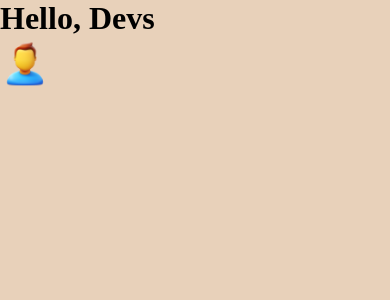
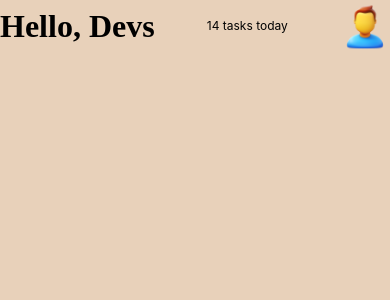
Before and after one commit to Stan1-0/rn-assignment3-11253377, a React Native app: screen / in a window 390 px wide. Shown: the top 300 px of the page. Built offline with nearby package versions, Linux system fonts and the light colour scheme.

Commit message:
"Moved Header component inside App component, updated Header component with new styles and added subheading text."

```diff
--- a/App.js
+++ b/App.js
@@ -1,17 +1,18 @@
 import { StatusBar } from "expo-status-bar";
 import { StyleSheet, Text, View, Image } from "react-native";
 
+const App = () => {
   const Header = () => {
     return (
       <View style={styles.header}>
-      <Text style={styles.heading}>Hello, Devs</Text>
+        <Text style={styles.headingText}>Hello, Devs</Text>
+        <Text style={styles.headingSubText}>14 tasks today</Text>
         <Image source={require("./assets/user.png")} style={styles.logo} />
         <StatusBar style="auto" />
       </View>
     );
   };
 
-const App = () => {
   return (
     <View style={styles.container}>
       <Header />
@@ -25,17 +26,25 @@ const styles = StyleSheet.create({
     backgroundColor: "#E8D1BA",
   },
   header: {
-    flex: 1,
+    flexDirection: "row",
+    alignItems: "center",
+    justifyContent: "space-between",
+    marginBottom: 20,
   },
   logo: {
     width: 50,
     height: 52,
   },
-  heading: {
+  headingText: {
     fontSize: 32,
     fontWeight: 700,
     fontFamily: "Lato-Bold",
     color: "#000000",
+    lineHeight: 38.4,
+  },
+  headingSubText: {
+    fontSize: 12,
+    lineHeight: 14.4,
   },
 });
 
```
Lines whose indentation alone changed are shown as unchanged.
